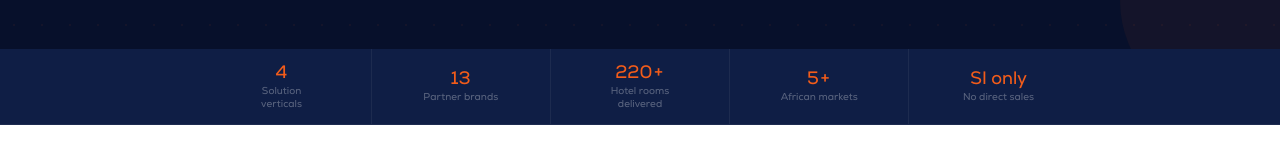
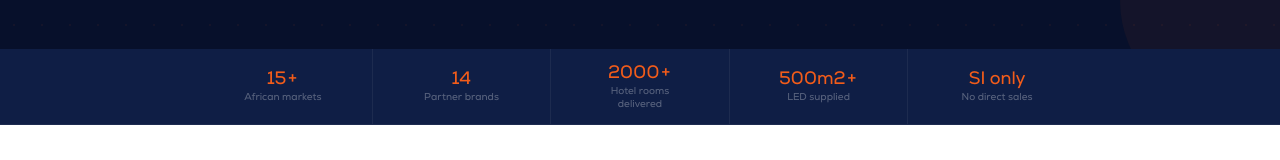
Before and after one commit to mugaruranelson-cmd/perlogy-website, a Next.js app: page /solutions in a window 1280 px wide. Shown: the part 418-578 px from the top of the page. Built offline with nearby package versions, Linux system fonts and the light colour scheme.

Commit message:
feat: update solutions page stats with latest business metrics (15+ markets, 2000+ rooms, 14 brands, 500m2+ LED)

```diff
--- a/src/components/solutions/SolutionsHero.tsx
+++ b/src/components/solutions/SolutionsHero.tsx
@@ -108,10 +108,10 @@ export function SolutionsHero() {
       <div className="flex items-stretch bg-brand-navy-mid border-b border-white/6 overflow-x-auto min-w-full">
         <div className="flex items-stretch min-w-max mx-auto px-4 sm:px-0">
           {[
-            { num: '4',      label: 'Solution verticals'    },
-            { num: '13',     label: 'Partner brands'        },
-            { num: '220+',   label: 'Hotel rooms delivered' },
-            { num: '5+',     label: 'African markets'       },
+            { num: '15+',    label: 'African markets'       },
+            { num: '14',     label: 'Partner brands'        },
+            { num: '2000+',  label: 'Hotel rooms delivered' },
+            { num: '500m2+', label: 'LED supplied'          },
             { num: 'SI only', label: 'No direct sales'     },
           ].map((stat, i, arr) => (
             <div
```
